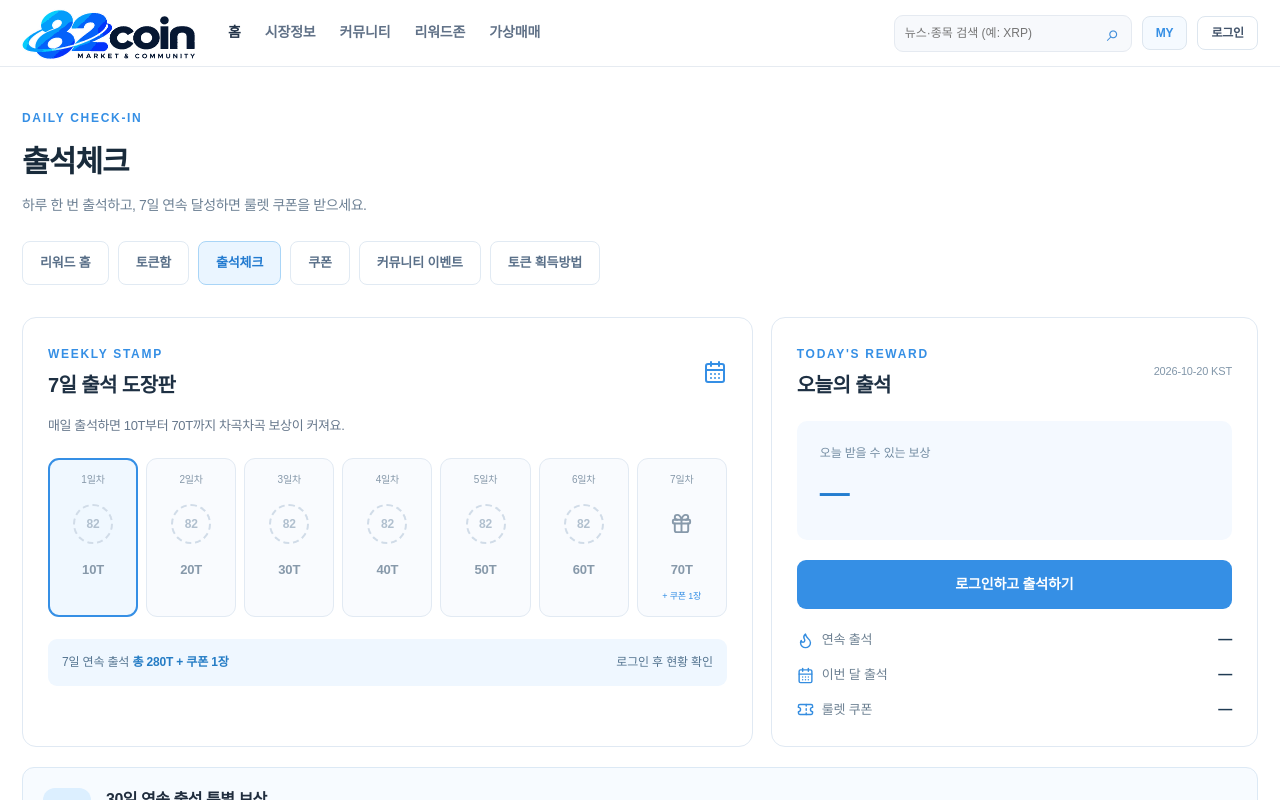
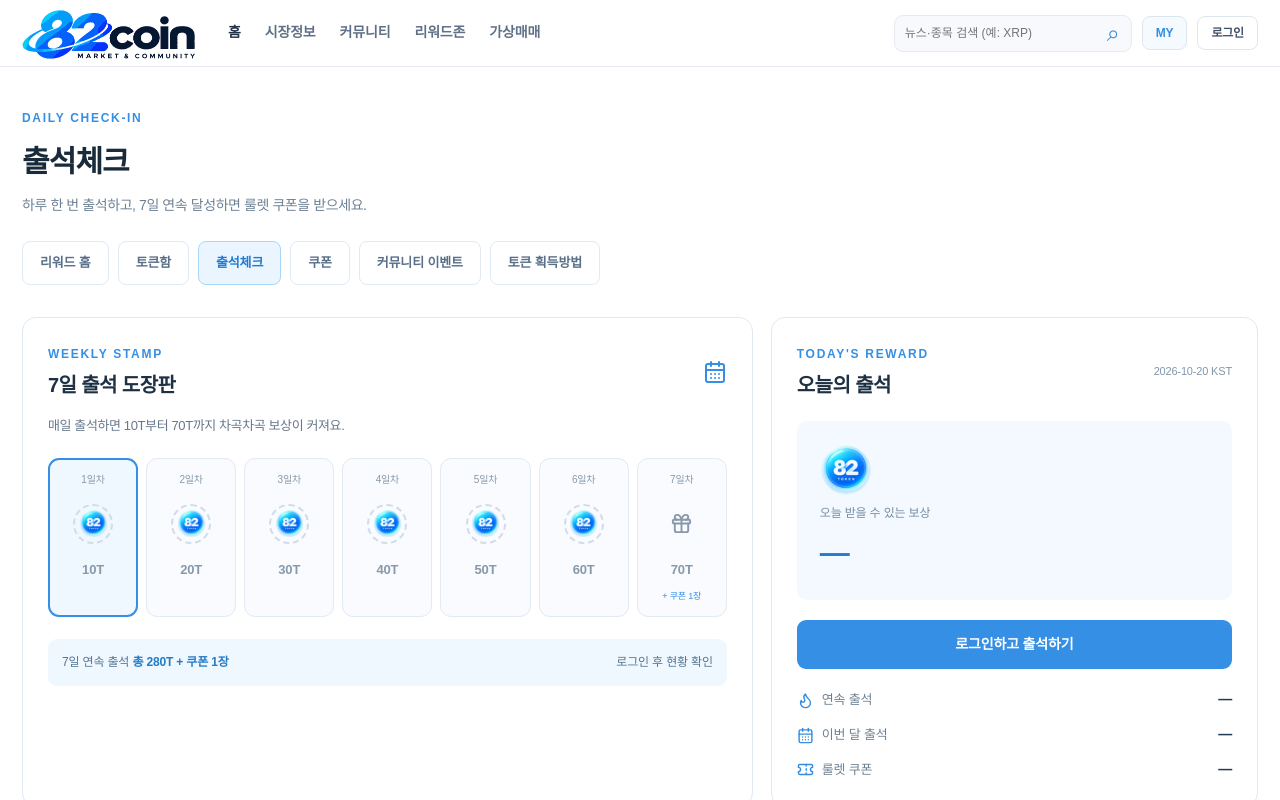
Before and after one commit to orbit-box/82coin, a Next.js app: page /benefits/attendance in a window 1280 px wide. Shown: the top 800 px of the page. Built offline with nearby package versions, Linux system fonts and the light colour scheme; no server answers; a web font is replaced by a local one.

Commit message:
feat(rewards): use uploaded 82token PNG artwork in app/benefits/attendance/page.tsx

```diff
--- a/app/benefits/attendance/page.tsx
+++ b/app/benefits/attendance/page.tsx
@@ -18,11 +18,11 @@ export default async function Attendance({searchParams}:{searchParams:Promise<{s
  <div className="attendanceCalendar">
  <div className="attendanceSectionTitle"><div><span className="eyebrow">WEEKLY STAMP</span><h2>7일 출석 도장판</h2></div><CalendarDays color="#358FE5" size={24}/></div>
  <p className="attendanceLead">매일 출석하면 10T부터 70T까지 차곡차곡 보상이 커져요.</p>
- <div className="attendanceStampGrid">{(data?.cycle??Array.from({length:7},(_,i)=>({step:i+1,reward:(i+1)*10,complete:false,current:i===0}))).map(x=><div className={"attendanceDay "+(x.complete?"isStamped ":"")+(x.current?"isToday ":"")+(stamp&&x.complete&&x.step===((data!.streak-1)%7+1)?"justStamped":"")} key={x.step}><small>{x.step}일차</small><div className="attendanceStampMark">{x.complete?<span className="attendanceStampedCircle"><Check size={22} strokeWidth={3}/><em>출석</em></span>:x.step===7?<Gift size={23}/>:<span className="attendanceBlankCircle">82</span>}</div><b>{x.reward}T</b>{x.step===7&&<span className="attendanceGiftLabel">+ 쿠폰 1장</span>}</div>)}</div>
+ <div className="attendanceStampGrid">{(data?.cycle??Array.from({length:7},(_,i)=>({step:i+1,reward:(i+1)*10,complete:false,current:i===0}))).map(x=><div className={"attendanceDay "+(x.complete?"isStamped ":"")+(x.current?"isToday ":"")+(stamp&&x.complete&&x.step===((data!.streak-1)%7+1)?"justStamped":"")} key={x.step}><small>{x.step}일차</small><div className="attendanceStampMark">{x.complete?<span className="attendanceStampedCircle"><Check size={22} strokeWidth={3}/><em>출석</em></span>:x.step===7?<Gift size={23}/>:<span className="attendanceBlankCircle"><img src="/82token_64.png" alt="" width="29" height="29"/></span>}</div><b>{x.reward}T</b>{x.step===7&&<span className="attendanceGiftLabel">+ 쿠폰 1장</span>}</div>)}</div>
  <div className="attendanceCalendarBottom"><span>7일 연속 출석 <strong>총 280T + 쿠폰 1장</strong></span><span>{data&&member?data.daysUntilSeven===0?"7일 보상 달성!":`다음 쿠폰까지 ${data.daysUntilSeven}일`:"로그인 후 현황 확인"}</span></div>
  </div>
  <div className="attendanceSide"><div className="attendanceSectionTitle"><div><span className="eyebrow">TODAY'S REWARD</span><h2>오늘의 출석</h2></div><span className="attendanceTodayDate">{data?.today??"—"} KST</span></div>
- <div className="attendanceTodayAmount"><span>{data?.attended?"오늘의 출석 완료":"오늘 받을 수 있는 보상"}</span><strong>{member&&data?data.attended?"완료":`+${data.nextReward}T`:"—"}</strong></div>
+ <div className="attendanceTodayAmount"><img className="attendanceTokenImg" src="/82token_64.png" alt="82토큰" width="52" height="52"/><span>{data?.attended?"오늘의 출석 완료":"오늘 받을 수 있는 보상"}</span><strong>{member&&data?data.attended?"완료":`+${data.nextReward}T`:"—"}</strong></div>
  {member&&data?<form action={attendanceAction}><button className="rewardAttendButton" disabled={data.attended}>{data.attended?"오늘 출석 완료":`출석 도장 찍고 ${data.nextReward}T 받기`}</button></form>:member?<p>출석 정보를 불러오지 못했습니다.</p>:<Link className="rewardAttendButton" href="/login">로그인하고 출석하기</Link>}
  <div className="attendanceStats"><div><Flame size={17}/><span>연속 출석</span><strong>{member&&data?data.streak+"일":"—"}</strong></div><div><CalendarDays size={17}/><span>이번 달 출석</span><strong>{member&&data?data.monthCount+"일":"—"}</strong></div><div><Ticket size={17}/><span>룰렛 쿠폰</span><strong>{member&&data?data.coupons+"장":"—"}</strong></div></div>
  </div></section>
```
